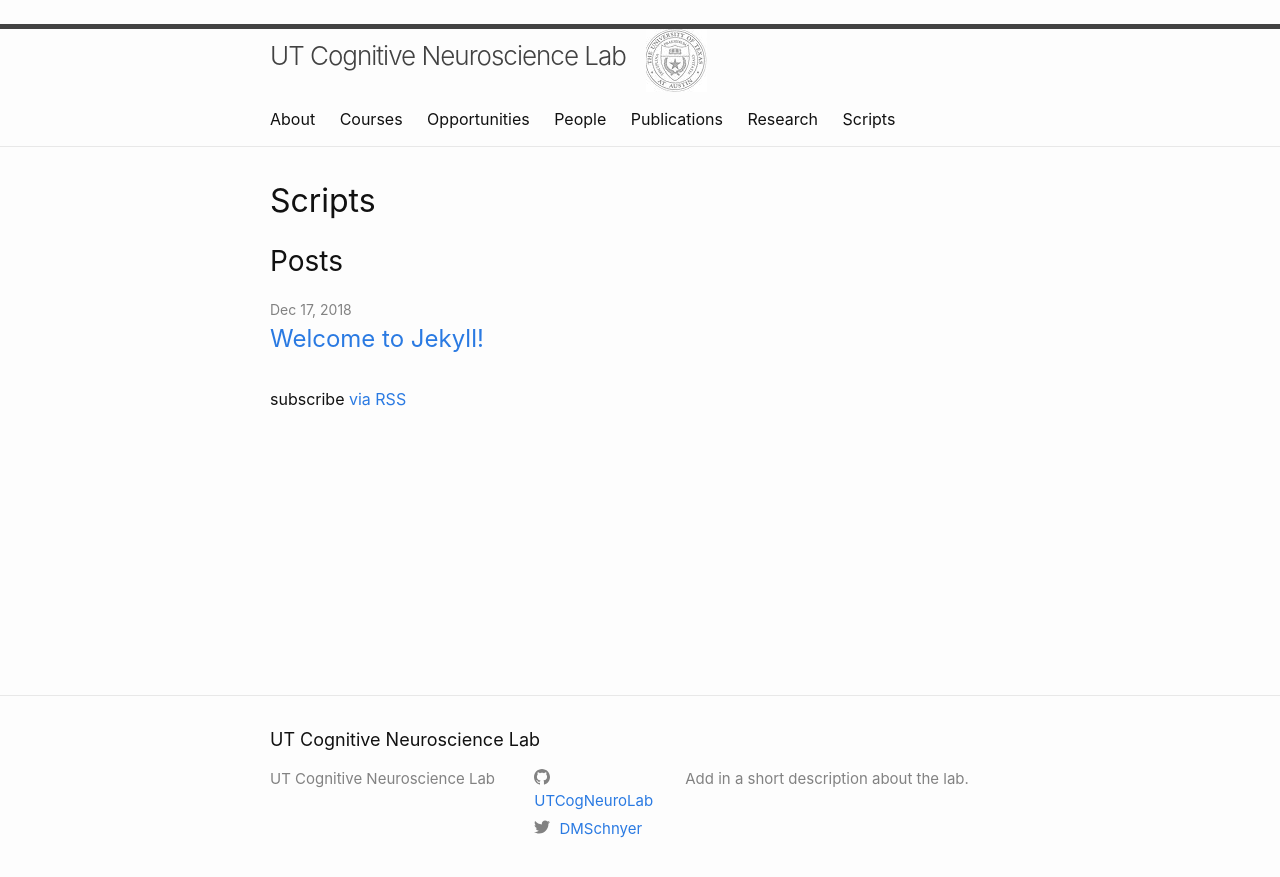
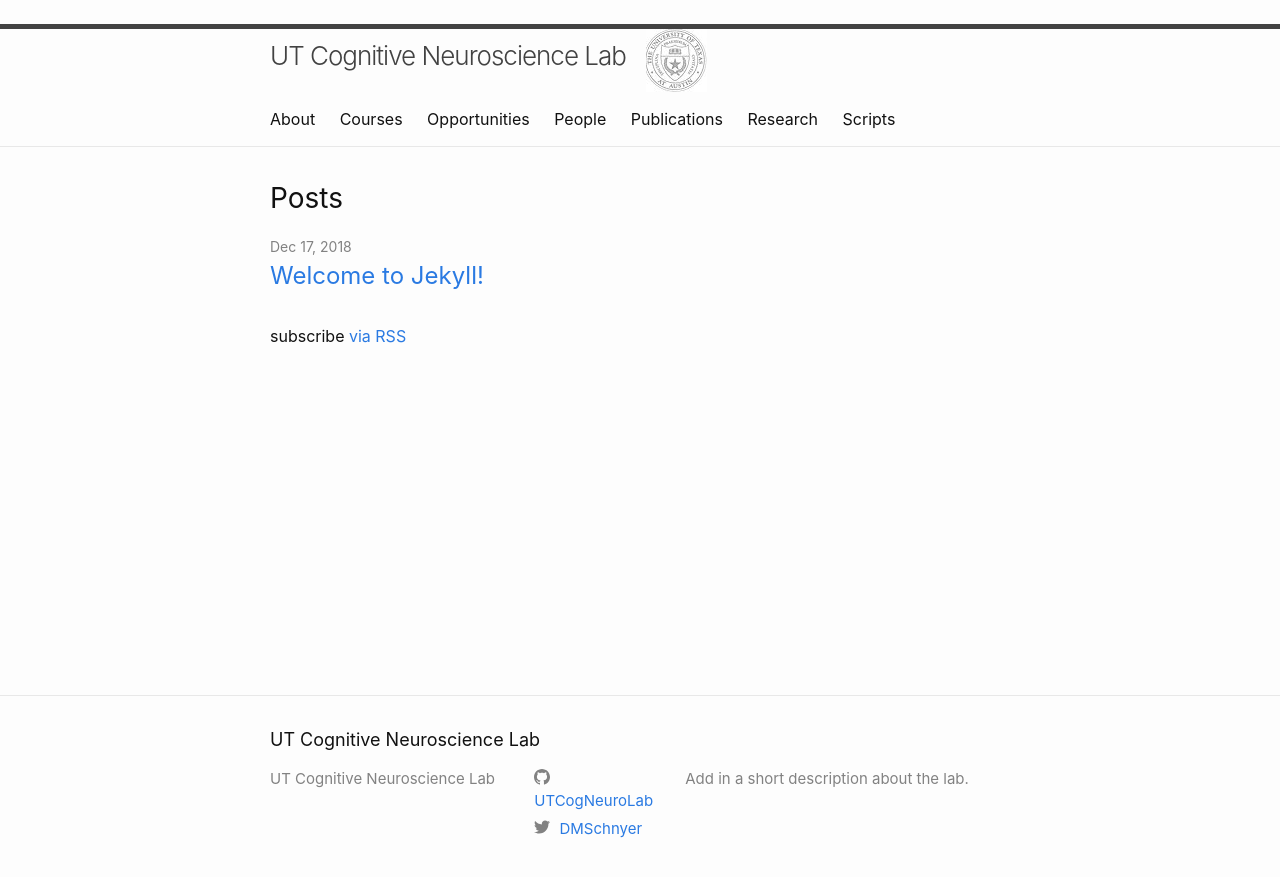
Before and after one commit to UTCogNeuroLab/UTCogNeuroLab.github.io, a Jekyll site: the page built from scripts.md, in a window 1280 px wide. Shown: the top 877 px of the page. Built offline with Jekyll 4.4.1, drawn with Linux system fonts in a browser that asks for light colours.

Commit message:
Removing page titles from page.html and scripts.html

```diff
--- a/_layouts/page.html
+++ b/_layouts/page.html
@@ -3,9 +3,9 @@ layout: default
 ---
 <article class="post">
 
-  <header class="post-header">
+  <!--<header class="post-header">
     <h1 class="post-title">{{ page.title | escape }}</h1>
-  </header>
+  </header>-->
 
   <div class="post-content">
     {{ content }}
--- a/_layouts/scripts.html
+++ b/_layouts/scripts.html
@@ -2,9 +2,9 @@
 layout: default
 ---
 <div class = "posts">
-    {%- if page.title -%}
+    <!--{%- if page.title -%}
     <h1 class="page-heading">{{ page.title }}</h1>
-  {%- endif -%}
+  {%- endif -%}-->
 
   {{ content }}
 
```
